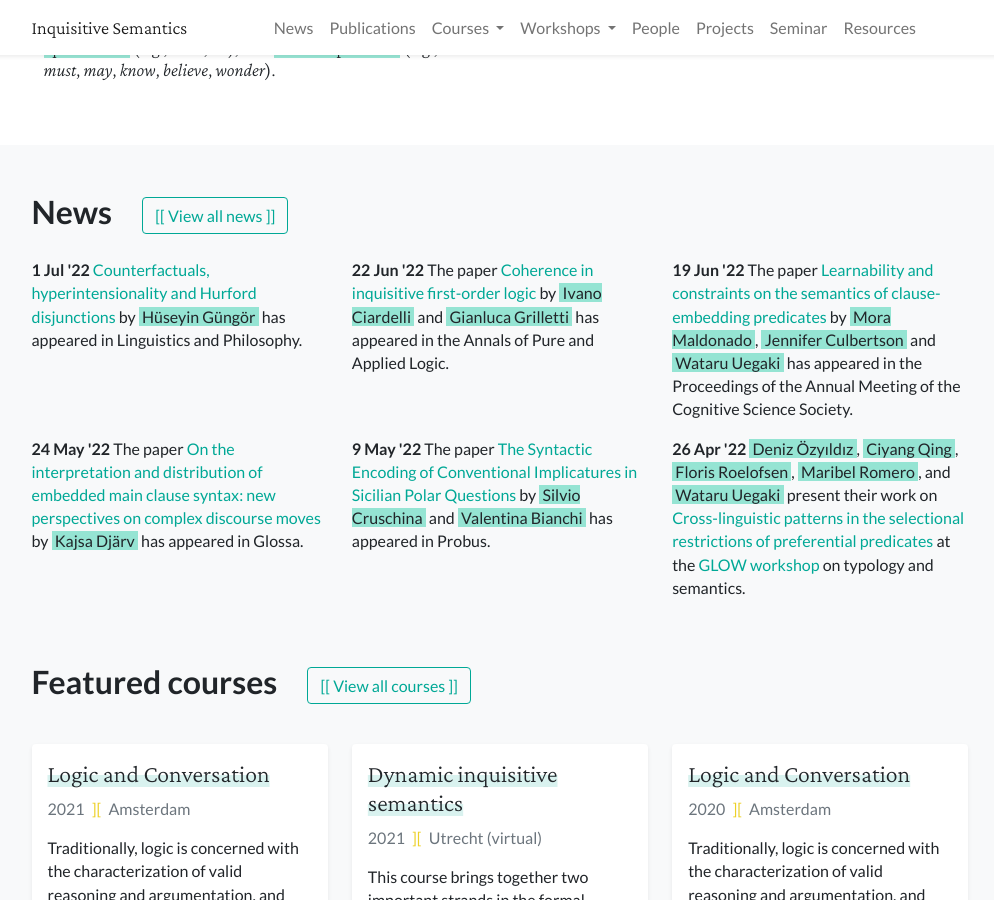
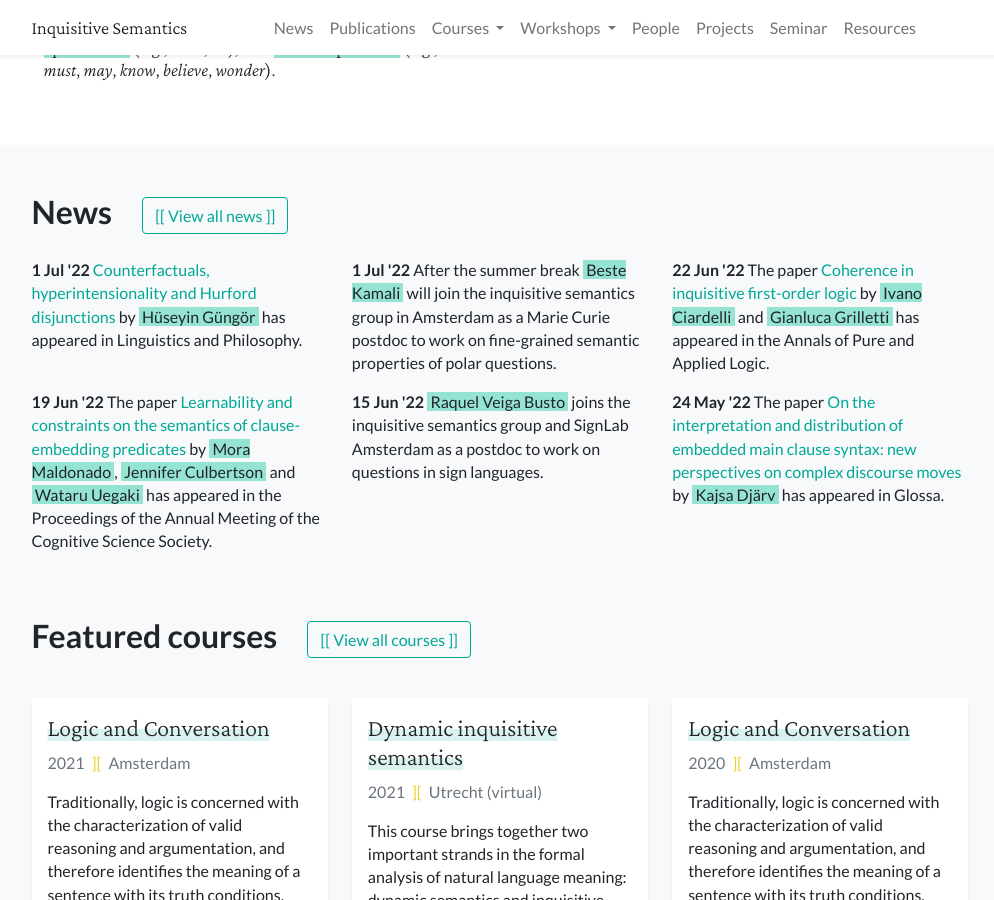
Before and after one commit to froelofs/inquisitive-semantics, a Jekyll site: the page built from _pages/index.html, in a window 1280 px wide and 900 px high, scrolled down 1071 px. Shown: the whole window, without its empty margins (140-1134 px from the left). Built offline with Jekyll 4.4.1, drawn with Linux system fonts in a browser that asks for light colours.

Commit message:
Update news.yml

```diff
--- a/_data/news.yml
+++ b/_data/news.yml
@@ -10,6 +10,11 @@
 #
 # ===================================================================
 
+
+- date: 2022-07-01
+  text: >
+    After the summer break **Beste Kamali** will join the inquisitive semantics group in Amsterdam as a Marie Curie postdoc to work on fine-grained semantic properties of polar questions.
+
 - date: 2022-07-01
   text: >
     [Counterfactuals, hyperintensionality and Hurford disjunctions](https://link.springer.com/article/10.1007/s10988-022-09360-3)
@@ -29,6 +34,10 @@
     [Learnability and constraints on the semantics of clause-embedding predicates](https://escholarship.org/content/qt9h13v9db/qt9h13v9db.pdf)
     by **Mora Maldonado**, **Jennifer Culbertson** and **Wataru Uegaki**
     has appeared in the Proceedings of the Annual Meeting of the Cognitive Science Society.
+
+- date: 2022-06-15
+  text: >
+    **Raquel Veiga Busto** joins the inquisitive semantics group and SignLab Amsterdam as a postdoc to work on questions in sign languages.
 
 - date: 2022-05-24
   text: >
```
